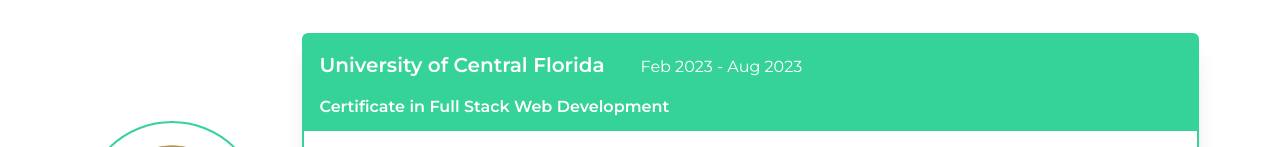
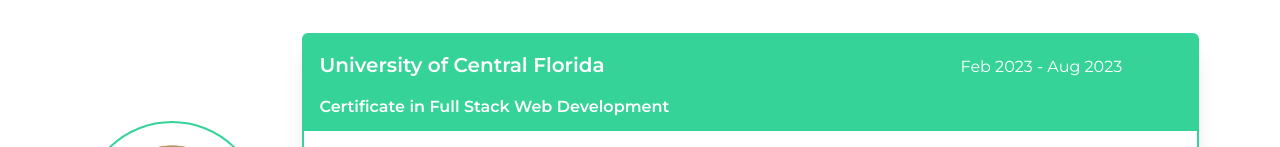
Before and after one commit to adam-brannon09/portfolio, a React (Create React App) app: page /education in a window 1280 px wide. Shown: the part 617-764 px from the top of the page. Built offline with nearby package versions, Linux system fonts and the light colour scheme.

Commit message:
still needs resume download functionality

```diff
--- a/src/components/EducationCard.jsx
+++ b/src/components/EducationCard.jsx
@@ -15,7 +15,7 @@
                     <div className='bg-success h-24 '>
                         <div className='text-white pt-4 w-full '>
                             <h2 className="inline ml-4 mr-9 font-semibold text-xl ">University of Central Florida</h2>
-                            <h3 className='inline font-normal '>Feb 2023 - Aug 2023</h3>
+                            <h3 className='inline font-normal ml-80'>Feb 2023 - Aug 2023</h3>
                         </div>
                         <p className='p-4 font-semibold text-white'>Certificate in Full Stack Web Development</p>
                     </div>
```
